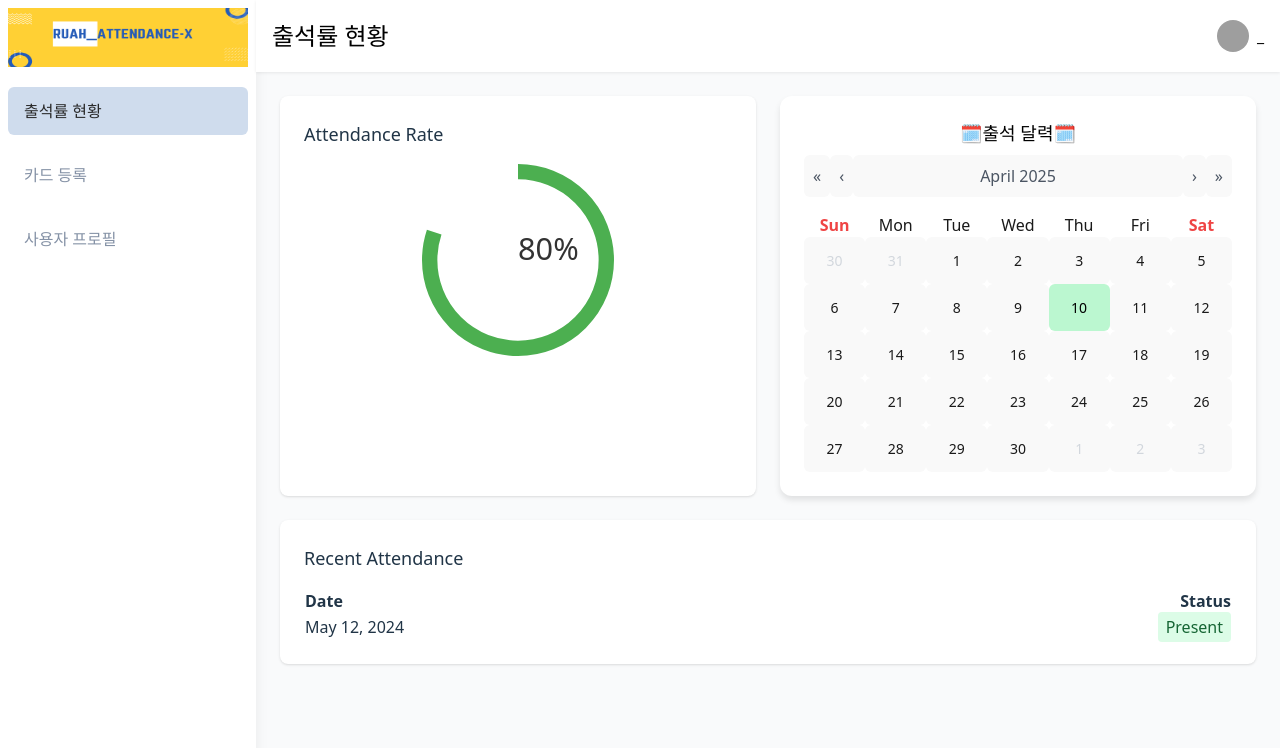
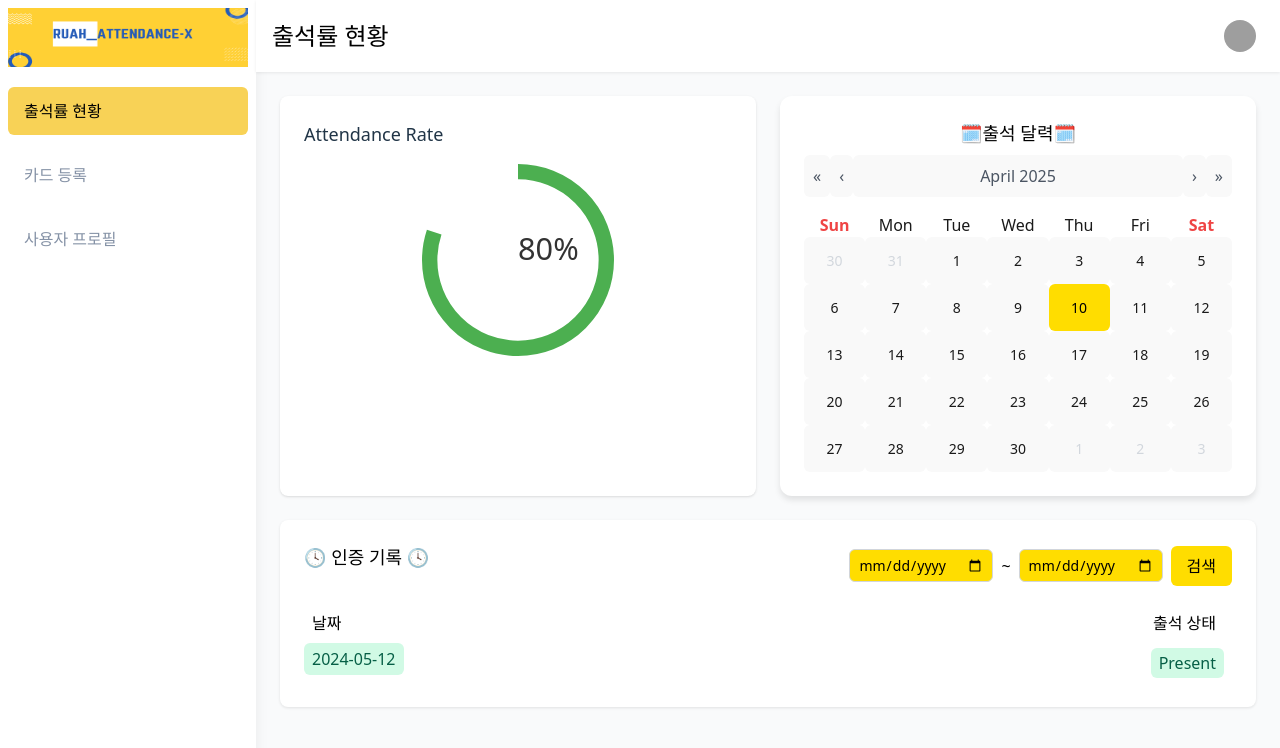
Before and after one commit to Jinyoung0318/ruahAttendX, a React (Vite) app in the folder frontend/: page /dashboard in a window 1280 px wide. Shown: the top 748 px of the page. Built offline with nearby package versions, Linux system fonts and the light colour scheme; grey boxes are pictures that could not be loaded.

Commit message:
change theme & add search attendance date

```diff
--- a/frontend/src/App.tsx
+++ b/frontend/src/App.tsx
@@ -36,7 +36,7 @@ const MainPage = () => {
                     <h1 className={styles.title}>출석 체크</h1>
                 </div>
                 <div className={styles.cardIcon}>
-                    <MdBadge size={48} color="white" />
+                    <MdBadge size={48} color="black" />
                 </div>
 
                 <div className={styles.cardText}>카드를 태깅해주세요</div>
@@ -63,7 +63,7 @@ const MainPage = () => {
                             ))
                         ) : (
                             <tr>
-                                <td colSpan={3} style={{ textAlign: 'center', color: '#999' }}>
+                                <td colSpan={3} style={{ textAlign: 'center', color: '#737373' }}>
                                     최근 인증 기록이 없습니다.
                                 </td>
                             </tr>
--- /dev/null
+++ b/frontend/src/components/common/commCalendarSearch.tsx
@@ -0,0 +1,27 @@
+import React from 'react';
+import styles from '../../styles/recentAttendance.module.css';
+
+interface DateFilterProps {
+    startDate: string;
+    setStartDate: (date: string) => void;
+    endDate: string;
+    setEndDate: (date: string) => void;
+    onSearch: () => void;
+}
+
+const DateFilter: React.FC<DateFilterProps> = ({ startDate, setStartDate, endDate, setEndDate, onSearch }) => {
+    return (
+        <div className={styles.dateFilterRight}>
+            <label>
+                <input className={styles.calendar} type="date" value={startDate} onChange={(e) => setStartDate(e.target.value)} />
+            </label>
+            <span style={{ color: 'black' }}> ~ </span>
+            <label>
+                <input className = {styles.calendar} type="date" value={endDate} onChange={(e) => setEndDate(e.target.value)} />
+            </label>
+            <button onClick={onSearch}>검색</button>
+        </div>
+    );
+};
+
+export default DateFilter;
--- a/frontend/src/components/common/commHeader.tsx
+++ b/frontend/src/components/common/commHeader.tsx
@@ -13,7 +13,7 @@ const CommHeader = () => {
                     alt="User"
                     className={styles.avatar}
                 />
-                <span className={styles.userName}>{userName} _ {userParName}</span>
+                <span className={styles.userName}>{userName} {userParName}</span>
             </div>
         </div>
     );
--- a/frontend/src/components/layout/RecentAttendance.tsx
+++ b/frontend/src/components/layout/RecentAttendance.tsx
@@ -1,22 +1,51 @@
+import { useEffect, useState } from 'react';
+import styles from '../../styles/recentAttendance.module.css';
+import DateFilter from '../common/commCalendarSearch.tsx';
+
 const RecentAttendance = () => {
+    const [selectedRange] = useState('1개월');
+    const [startDate, setStartDate] = useState('');
+    const [endDate, setEndDate] = useState('');
+
+    useEffect(() => {
+        // API 호출 로직 자리 (selectedRange 값을 기준으로)
+        console.log(`Fetching data for ${selectedRange}`);
+        // 예: axios.get(`/api/attendance?range=${selectedRange}`)
+    }, [selectedRange]);
+
     return (
-        <div className="p-6 bg-white rounded-lg shadow">
-            <h2 className="text-lg mb-4">Recent Attendance</h2>
-            <table className="w-full">
+        <div className={styles.container}>
+            <div className={styles.headerRow}>
+                <div className={styles.headerLeft}>
+                    <h2 className={styles.title}>🕓 인증 기록 🕓</h2>
+                </div>
+                <div className={styles.headerRight}>
+                    <DateFilter
+                        startDate={startDate}
+                        setStartDate={setStartDate}
+                        endDate={endDate}
+                        setEndDate={setEndDate}
+                        onSearch={() => {
+                            console.log(`Searching between ${startDate} ~ ${endDate}`);
+                            // axios.get(`/api/attendance?from=${startDate}&to=${endDate}`)
+                        }}
+                    />
+                </div>
+            </div>
+            <table className={styles.table}>
                 <thead>
-                <tr>
-                    <th className="text-left">Date</th>
-                    <th className="text-right">Status</th>
-                </tr>
+                    <tr>
+                        <th className={styles.thLeft}>날짜</th>
+                        <th className={styles.thRight}>출석 상태</th>
+                    </tr>
                 </thead>
                 <tbody>
-                <tr>
-                    <td>May 12, 2024</td>
-                    <td className="text-right">
-                        <span className="bg-green-100 text-green-800 px-2 py-1 rounded">Present</span>
-                    </td>
-                </tr>
-                {/* More rows... */}
+                    <tr>
+                        <td className={styles.tdLeftPresent}>2024-05-12</td>
+                        <td className={styles.tdRight}>
+                            <span className={styles.present}>Present</span>
+                        </td>
+                    </tr>
                 </tbody>
             </table>
         </div>
--- a/frontend/src/pages/auth/login.tsx
+++ b/frontend/src/pages/auth/login.tsx
@@ -2,11 +2,13 @@ import { useState } from 'react';
 import { useNavigate } from 'react-router-dom';
 import axios from 'axios';
 import styles from '../../styles/login.module.css';
+import { AiOutlineEye, AiOutlineEyeInvisible } from 'react-icons/ai';
 
 const Login = () => {
     const [userId, setUserId] = useState('');
     const [password, setPassword] = useState('');
     const navigate = useNavigate();
+    const [showPassword, setShowPassword] = useState(false);
 
     const handleSubmit = async (e: React.FormEvent) => {
         e.preventDefault();
@@ -48,11 +50,14 @@ const Login = () => {
                     <div className={styles.inputGroup}>
                         <label>비밀번호</label>
                         <input
-                            type="password"
+                            type={showPassword ? 'text' : 'password'}
                             placeholder="비밀번호를 입력해주세요"
                             value={password}
                             onChange={(e) => setPassword(e.target.value)}
                         />
+                        <span className={styles.showPassword} onClick={() => setShowPassword(!showPassword)}>
+                            {showPassword ? <AiOutlineEyeInvisible/> : <AiOutlineEye/>}
+                        </span>
                     </div>
                     <button type="submit" className={styles.loginButton}>
                         로그인
--- a/frontend/src/styles/calendar.module.css
+++ b/frontend/src/styles/calendar.module.css
@@ -96,7 +96,7 @@
 
 
 :global(.react-calendar__tile.react-calendar__tile--now) {
-    background-color: #bbf7d0;
+    background-color: #ffdd00;
     color: black;
     /*font-weight: bold;*/
     border-radius: 0.375rem;
--- a/frontend/src/styles/certification.module.css
+++ b/frontend/src/styles/certification.module.css
@@ -18,7 +18,7 @@
 
 .title {
     font-size:32.5px;
-    color: #333;
+    color: #00ac0e;
     font-weight: bold;
 }
 
@@ -55,7 +55,7 @@
   width: 200px;
   height: 200px;
   margin: 0 auto 30px;
-  background: linear-gradient(to bottom right, #4B4DED, #28A5F5);
+  background: linear-gradient(to bottom right, #FFD700, #FFB300);
   border-radius: 50%;
   display: flex;
   align-items: center;
@@ -71,7 +71,7 @@
 .cardText {
   font-size: 24px;
   font-weight: bold;
-  color: #4B4DED;
+  color: #00ac0e;
   margin-bottom: 10px;
 }
 
@@ -82,7 +82,7 @@
 }
 
 .recentScans {
-  background: #2c3e50;
+  background: #ffdd00;
   color: white;
   border-radius: 8px;
   padding: 20px;
@@ -94,7 +94,7 @@
   font-size: 18px;
   font-weight: bold;
   margin-bottom: 15px;
-  color: #f5f5f5;
+  color: black;
 
 }
 
@@ -112,7 +112,7 @@
 
 .scanTable th {
   font-weight: bold;
-  color: #ccc;
+  color: #000000;
 }
 
 .scanTable tr:last-child td {
--- a/frontend/src/styles/login.module.css
+++ b/frontend/src/styles/login.module.css
@@ -53,7 +53,8 @@
 
 .inputGroup {
     margin-bottom: 20px;
-    color : black
+    color : black;
+    position: relative;
 }
 
 .inputGroup label {
@@ -65,18 +66,19 @@
 .inputGroup input {
     width: 100%;
     padding: 10px;
-    border: 1px solid black;
+    border: 1px solid #00ac0e;
     border-radius: 4px;
     font-size: 14px;
     background-color: white;
+    font-weight: bold;
 }
 
 .loginButton {
     width: 100%;
     padding: 12px;
-    color: black;
+    color: #3cdf0f;
     background-color: black;
-    border: 2px solid black;
+    border: 2px solid #00ac0e;
     border-radius: 8px;
     cursor: pointer;
     font-size: 16px;
@@ -85,6 +87,20 @@
 
 .loginButton:hover {
     background-color: white;
-    color: black;
-    border: 2px solid black;
+    color: #00ac0e;
+    border: 2px solid #00ac0e;
  }
+
+.inputGroup input:focus {
+    outline: #ffdd00;
+    border-color: #00ac0e;
+}
+
+.showPassword {
+    position: absolute;
+    right: 10px;
+    top: 38px;
+    cursor: pointer;
+    font-size: 30px;
+    user-select: none;
+}
--- /dev/null
+++ b/frontend/src/styles/recentAttendance.module.css
@@ -0,0 +1,110 @@
+.container {
+    padding: 1.5rem;
+    background-color: white;
+    border-radius: 0.5rem;
+    box-shadow: 0 1px 3px rgba(0, 0, 0, 0.1);
+}
+
+.header {
+    display: flex;
+    justify-content: space-between;
+    align-items: center;
+    margin-bottom: 1rem;
+}
+
+.title {
+    font-size: 1.125rem;
+    font-weight: 600;
+    margin-bottom: 1rem;
+    color: black;
+}
+
+.dateFilterRight {
+    display: flex;
+    align-items: center;
+    gap: 0.5rem;
+    margin-bottom: 0;
+}
+.dateFilterRight label {
+    display: flex;
+    flex-direction: row;
+    align-items: center;
+    font-size: 0.875rem;
+    gap: 0.25rem;
+    margin: 0;
+}
+.dateFilterRight input {
+    padding: 0.25rem 0.5rem;
+    border: 1px solid #d1d5db;
+    border-radius: 0.375rem;
+}
+.dateFilterRight button {
+    padding: 0.5rem 1rem;
+    background-color: #ffdd00;
+    color: black;
+    border: none;
+    border-radius: 0.375rem;
+    cursor: pointer;
+}
+.dateFilterRight button:hover {
+    background-color: #ffeab6;
+}
+
+.table {
+    width: 100%;
+    border-collapse: collapse;
+}
+
+.thLeft {
+    color: black;
+    text-align: left;
+    padding: 0.5rem;
+}
+
+.thRight {
+    text-align: right;
+    color: black;
+    padding: 0.5rem 1rem 0.5rem 0.5rem;
+}
+
+.tdRight {
+    color: black;
+    text-align: right;
+    padding: 0.5rem;
+}
+
+.tdLeft {
+    color: black;
+    text-align: left;
+    padding: 0.5rem;
+}
+
+.present {
+    background-color: #d1fae5;
+    color: #065f46;
+    padding: 0.25rem 0.5rem;
+    border-radius: 0.375rem;
+    font-weight: 500;
+}
+
+.tdLeftPresent {
+    background-color: #d1fae5;
+    color: #065f46;
+    padding: 0.25rem 0.5rem;
+    border-radius: 0.375rem;
+    font-weight: 500;
+    display: inline-block;
+}
+
+.headerRow {
+    display: flex;
+    justify-content: space-between;
+    align-items: center; /* 가운데 정렬 */
+    margin-bottom: 1rem;
+}
+
+.calendar {
+    background-color: #ffdd00;
+    color: black;
+    color-scheme: white;
+}
--- a/frontend/src/styles/sidebar.module.css
+++ b/frontend/src/styles/sidebar.module.css
@@ -43,8 +43,8 @@
 
 .activeButton {
     font-weight: 600;
-    color: #292929;
-    background-color: #cfdced; /* Tailwind: bg-blue-600 */
+    color: black;
+    background-color: #f8d256;
 }
 
 .inactiveButton {
@@ -52,5 +52,5 @@
 }
 
 .inactiveButton:hover {
-    background-color: #e5e7eb; /* Tailwind: hover:bg-gray-200 */
+    background-color: #fbe9a7; /* Tailwind: hover:bg-gray-200 */
 }
```
